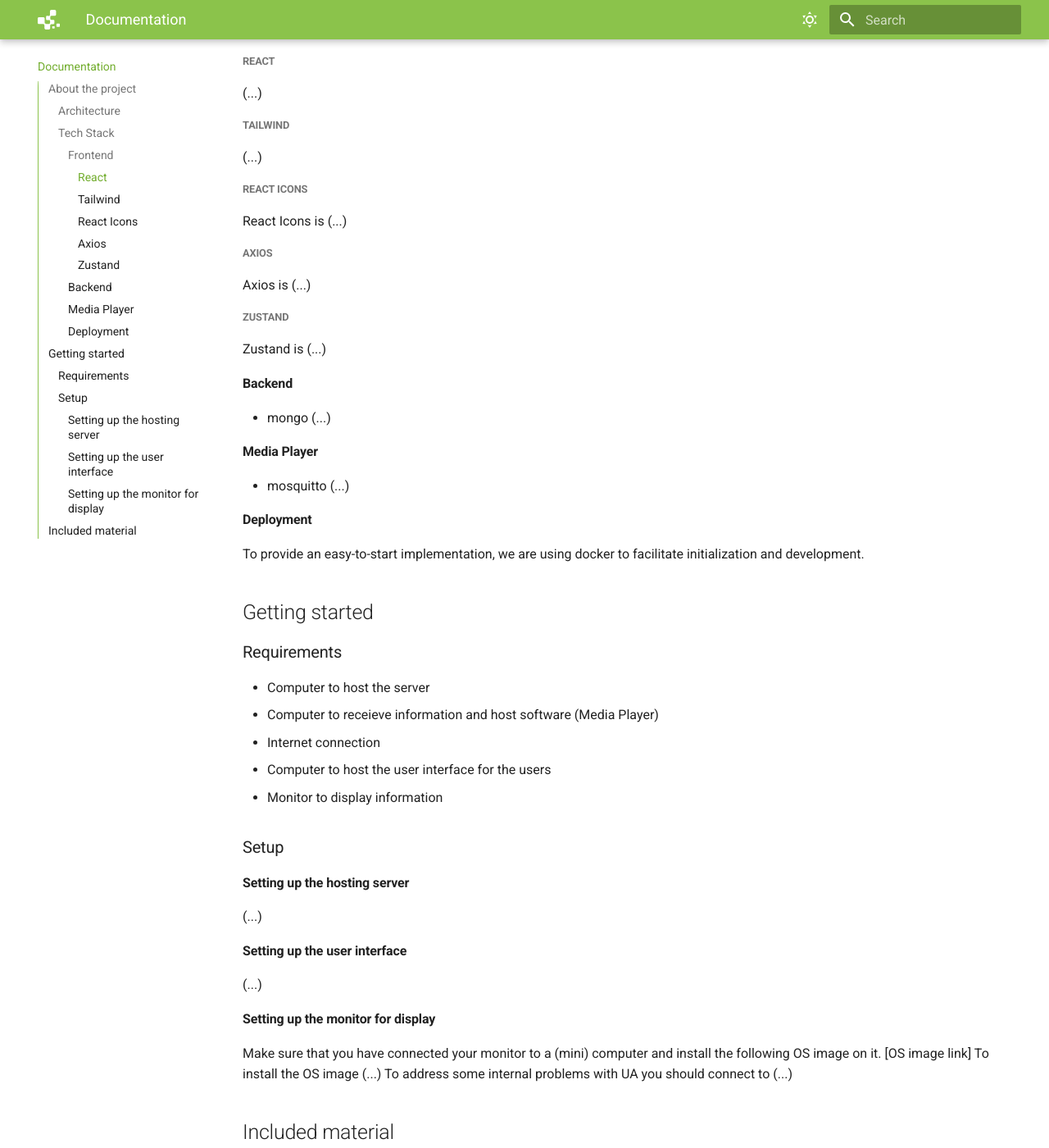
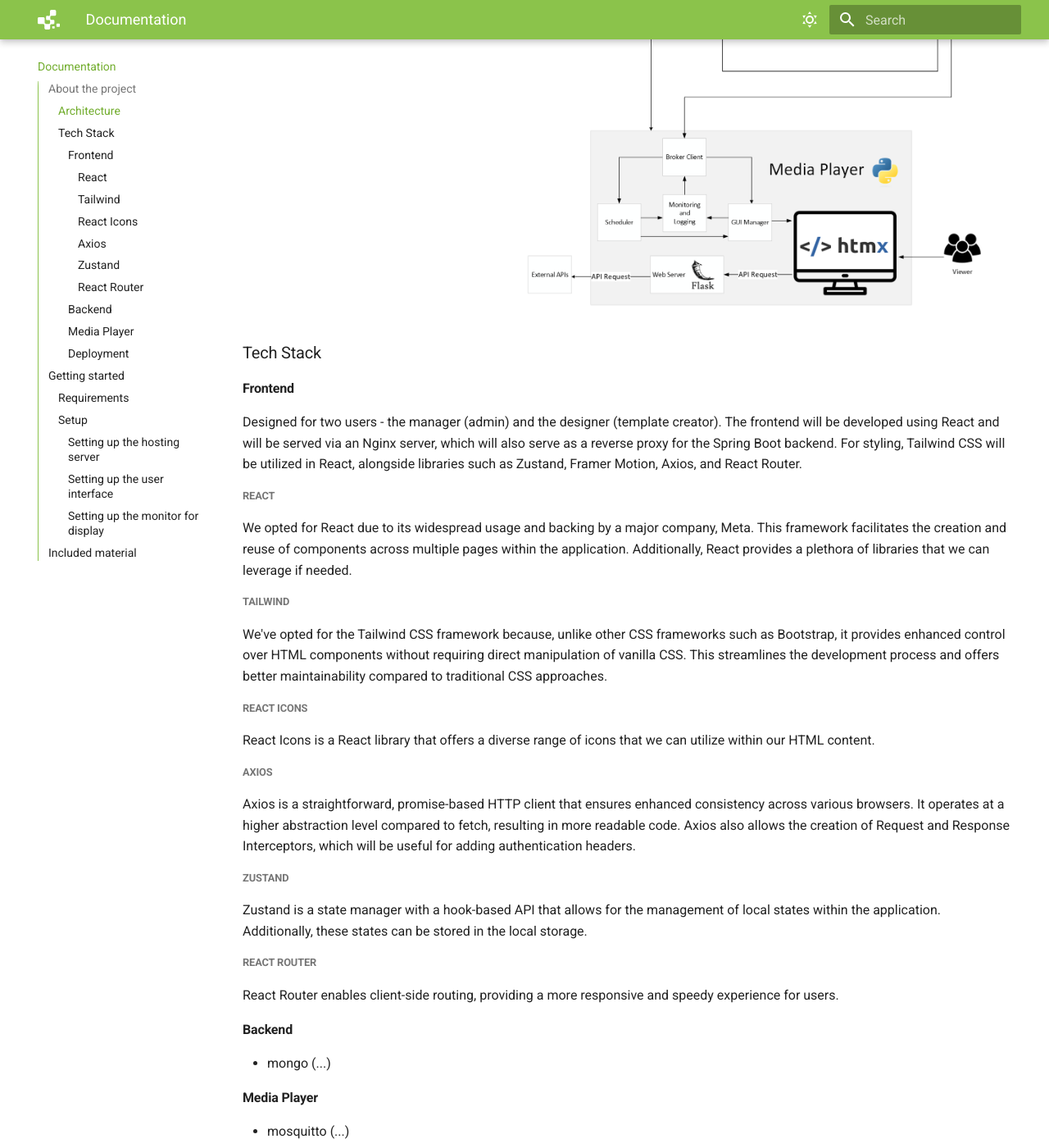
Before and after one commit to UA-Smart-Signage-Platform/Documentation-Website, an MkDocs documentation site: the page built from docs/documentation.md, in a window 1280 px wide and 1400 px high, scrolled down 789 px. Shown: the whole window at 82% size. Built offline with MkDocs 1.6.1 and Material for MkDocs 9.7.7, drawn with Linux system fonts in a browser that asks for light colours; some of the changed text lies outside the part shown.

Commit message:
add png of architecture added info about frontend in documentation.md

```diff
--- a/docs/documentation.md
+++ b/docs/documentation.md
@@ -3,35 +3,24 @@
 Its **user-friendly** interfaces ensure a seamless experience for both tech-savvy individuals and those with limited technical knowledge, delivering a robust **UX** for all users.
 
 ### Architecture
-[image]
+![image](files/architecture.png)
 
 ### Tech Stack
 #### Frontend
 Designed for two users - the manager (admin) and the designer (template creator).
-The user interface in
-(...)
-
-tools used
-
-- react
-
-- tailwind
-
-- react icons
-
-- axios
-
-- zustand
+The frontend will be developed using React and will be served via an Nginx server, which will also serve as a reverse proxy for the Spring Boot backend. For styling, Tailwind CSS will be utilized in React, alongside libraries such as Zustand, Framer Motion, Axios, and React Router.
 ##### React
-(...)
+We opted for React due to its widespread usage and backing by a major company, Meta. This framework facilitates the creation and reuse of components across multiple pages within the application.  Additionally, React provides a plethora of libraries that we can leverage if needed.
 ##### Tailwind
-(...)
+We've opted for the Tailwind CSS framework because, unlike other CSS frameworks such as Bootstrap, it provides enhanced control over HTML components without requiring direct manipulation of vanilla CSS. This streamlines the development process and offers better maintainability compared to traditional CSS approaches.
 ##### React Icons
-React Icons is (...)
+React Icons is a React library that offers a diverse range of icons that we can utilize within our HTML content.
 ##### Axios
-Axios is (...)
+Axios is a straightforward, promise-based HTTP client that ensures enhanced consistency across various browsers. It operates at a higher abstraction level compared to fetch, resulting in more readable code. Axios also allows the creation of Request and Response Interceptors, which will be useful for adding authentication headers.
 ##### Zustand
-Zustand is (...)
+Zustand is a state manager with a hook-based API that allows for the management of local states within the application. Additionally, these states can be stored in the local storage.
+##### React Router
+React Router enables client-side routing, providing a more responsive and speedy experience for users.
 
 #### Backend
 - mongo (...)
```
Also changed, not shown: docs/files/architecture.png (added).
